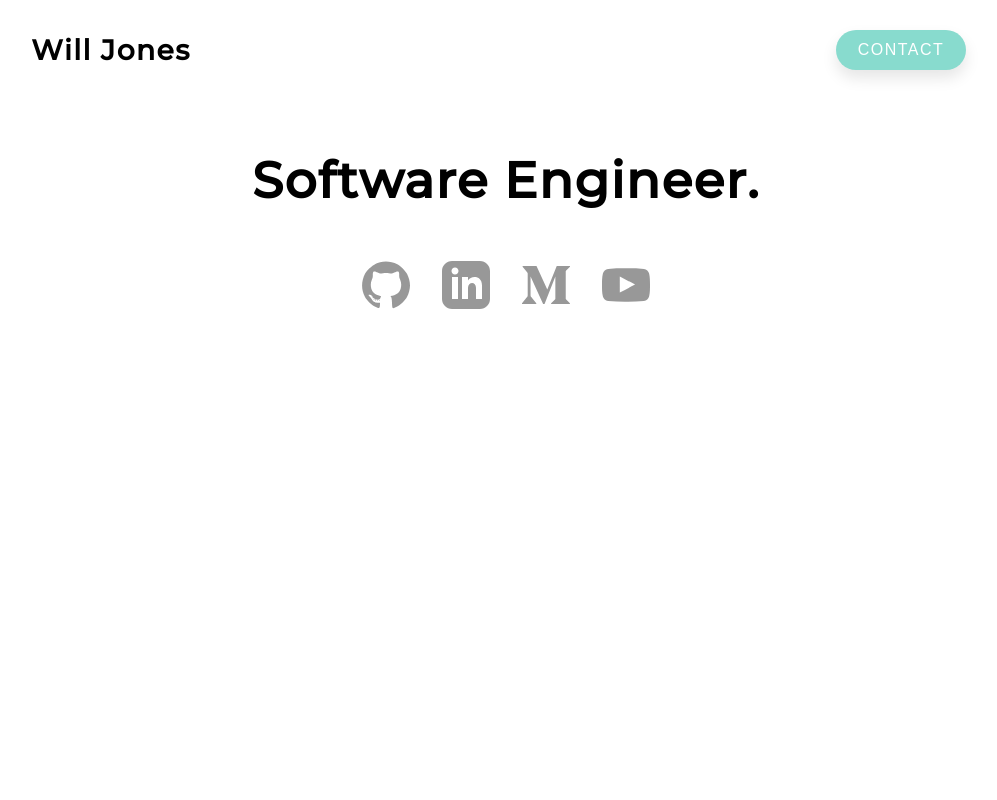
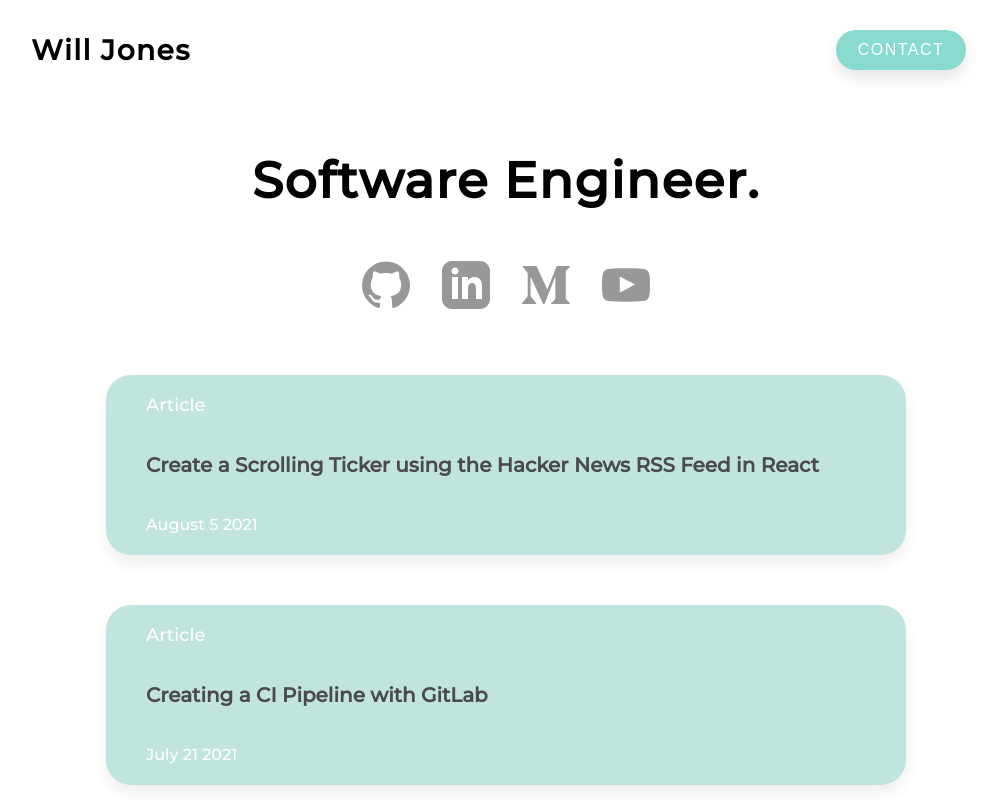
Before and after one commit to willdvlpr/willjones.io, a Next.js app: page / in a window 1280 px wide. Shown: the top 800 px of the page, without its empty margins (134-1131 px from the left). Built offline with nearby package versions, Linux system fonts and the light colour scheme.

Commit message:
reponsive display component

```diff
--- a/src/components/Display.tsx
+++ b/src/components/Display.tsx
@@ -1,7 +1,6 @@
 import React from "react";
 import Icon from "./Icon";
 import styled from "styled-components";
-// import { device } from "../utils/device";
 
 const DisplayContainer = styled.div`
   height: 80px;
--- a/src/components/PostPreview.tsx
+++ b/src/components/PostPreview.tsx
@@ -1,5 +1,6 @@
 import React from "react";
 import styled from "styled-components";
+import { device } from "../utils/device";
 
 const Preview = styled.div`
   padding: 0;
@@ -29,6 +30,16 @@ const Preview = styled.div`
     text-decoration: none;
     color: #000;
   }
+
+  @media ${device.md} {
+    width: 450px;
+    margin-left: calc(50% - 220px);
+  }
+
+  @media ${device.sm} {
+    width: 280px;
+    margin-left: calc(50% - 140px);
+  }
 `;
 
 const PreviewType = styled.div`
@@ -41,6 +52,14 @@ const PreviewType = styled.div`
   padding-left: 40px;
   color: #fff;
   font-weight: 400;
+
+  @media ${device.md} {
+    font-size: 14px;
+  }
+
+  @media ${device.sm} {
+    font-size: 12px;
+  }
 `;
 
 const PreviewTitle = styled.div`
@@ -52,6 +71,18 @@ const PreviewTitle = styled.div`
   font-weight: bold;
   font-size: 20px;
   padding-left: 40px;
+
+  @media ${device.md} {
+    font-size: 18px;
+    line-height: 40px;
+    padding-right: 40px;
+    margin-top: 50px;
+  }
+
+  @media ${device.sm} {
+    font-size: 14px;
+    line-height: 25px;
+  }
 `;
 
 const PreviewDate = styled.div`
@@ -63,6 +94,15 @@ const PreviewDate = styled.div`
   padding-left: 40px;
   color: #fff;
   font-weight: 400;
+  font-size: 16px;
+
+  @media ${device.md} {
+    font-size: 14px;
+  }
+
+  @media ${device.sm} {
+    font-size: 12px;
+  }
 `;
 
 const PostPreview = (): JSX.Element => {
--- a/src/pages/index.tsx
+++ b/src/pages/index.tsx
@@ -2,7 +2,7 @@ import React from "react";
 import Head from "next/head";
 import NavBar from "../components/NavBar";
 import Display from "../components/Display";
-// import PostPreview from "../components/PostPreview";
+import PostPreview from "../components/PostPreview";
 import Footer from "../components/Footer";
 import styled from "styled-components";
 import { device } from "../utils/device";
@@ -41,7 +41,7 @@ const Home = (): JSX.Element => {
         <NavBar />
         <Heading>Software Engineer.</Heading>
         <Display />
-        {/* <PostPreview /> */}
+        <PostPreview />
         <Footer />
       </Container>
     </>
```
